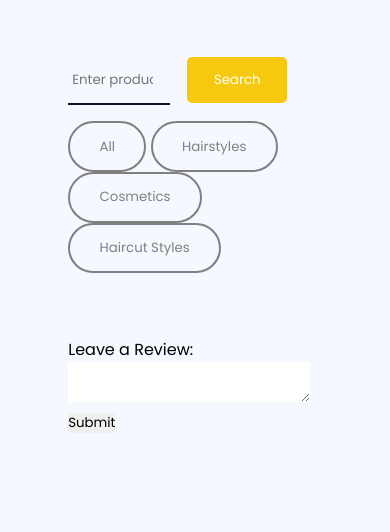
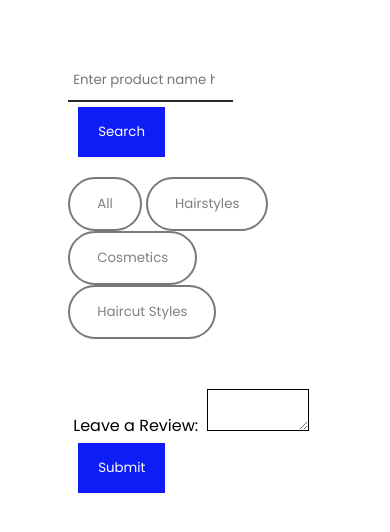
Before and after one commit to BenardAbwao/The-Barber, a plain HTML site: page index.html in a window 390 px wide. Drawn offline with Linux system fonts and the light colour scheme.

Commit message:
modify html and css

```diff
--- a/Assets/CSS/styles.css
+++ b/Assets/CSS/styles.css
@@ -7,57 +7,56 @@
   font-family: "Poppins", sans-serif;
 }
 body {
-  background-color: #f5f8ff;
+  background-color: #ffff;
 }
 .wrapper {
   width: 65%;
-  margin: 50px auto;
+  margin: 60px auto;
 }
 #search-container {
-  margin: 1em 0;
+  margin: 20px 0;
 }
 #search-container input {
-  background-color: transparent;
-  width: 40%;
-  border-bottom: 2px solid #110f29;
-  padding: 1em 0.3em;
+
+  width: 65%;
+  border-bottom: 2px solid #29282b;
+  padding: 10px 5px;
 }
 #search-container input:focus {
-  border-bottom-color: grey;
+  border-bottom-color: rgb(170, 164, 164);
 }
 #search-container button {
-  padding: 1em 2em;
-  margin-left: 1em;
-  background-color: #F6C90E;
+  padding: 15px 20px;
+  margin-left: 10px;
+  background-color: #0e1df6;
   color: #ffffff;
-  border-radius: 5px;
-  margin-top: 0.5em;
+  margin-top: 5px;
 }
 .button-value {
-  border: 2px solid grey;
-  padding: 1em 2.2em;
-  border-radius: 3em;
+  border: 2px solid rgb(122, 121, 121);
+  padding: 15px 27px;
+  border-radius: 30px;
   background-color: transparent;
   color: gray;
   cursor: pointer;
 }
 .active {
-  background-color: gray;
-  color: #ffffff;
+  background-color: rgb(128, 128, 128);
+  color: #d8d4d4;
 }
 #products {
   display: grid;
   grid-template-columns: auto auto auto;
-  grid-column-gap: 1.5em;
-  padding: 2em 0;
+  grid-column-gap: 20px;
+  padding: 20px 0;
 }
 .card {
-  background-color: #ffffff;
-  max-width: 18em;
-  margin-top: 1em;
-  padding: 1em;
+  background-color: #dfd0d0;
+  max-width: 100%;
+  margin-top: 20px;
+  padding: 10px;
   border-radius: 5px;
-  box-shadow: 1em 2em 2.5em rgba(1, 2, 68, 0.08);
+  box-shadow: 10px 20px 25px rgba(1, 2, 68, 0.08);
 }
 .image-container {
   text-align: center;
@@ -65,10 +64,10 @@ body {
 img {
   max-width: 100%;
   object-fit: contain;
-  height: 15em;
+  height: 160px;
 }
 .container {
-  padding-top: 1em;
+  padding-top: 16px;
   color: #110f29;
 }
 .container h5 {
@@ -77,18 +76,35 @@ img {
 .hide {
   display: none;
 }
+#review-lable{
+  color: black;
+  padding: 10px 5px 5px;
+}
+#submit-review {
+  padding: 15px 20px;
+  margin-left: 10px;
+  background-color: #0e1df6;
+  color: #ffffff;
+  margin-top: 5px;
+
+}
+#review{
+  border: 1px solid;
+  max-width: 40%;
+  margin-top: 10px;
+}
 @media screen and (max-width: 720px) {
   img {
     max-width: 100%;
     object-fit: contain;
-    height: 10em;
+    height: 160px;
   }
   .card {
-    max-width: 10em;
-    margin-top: 1em;
+    max-width: 160px;
+    margin-top: 16px;
   }
   #products {
     grid-template-columns: auto auto;
-    grid-column-gap: 1em;
+    grid-column-gap: 16px;
   }
 }
--- a/index.html
+++ b/index.html
@@ -22,9 +22,9 @@
       <div id="products"></div>
 
       <form id="review-form">
-        <label for="review">Leave a Review:</label>
+        <label id="review-lable" for="review">Leave a Review:</label>
         <textarea id="review"></textarea>
-        <button type="submit">Submit</button>
+        <button id="submit-review" type="submit">Submit</button>
       </form>
     </div>
 
```
